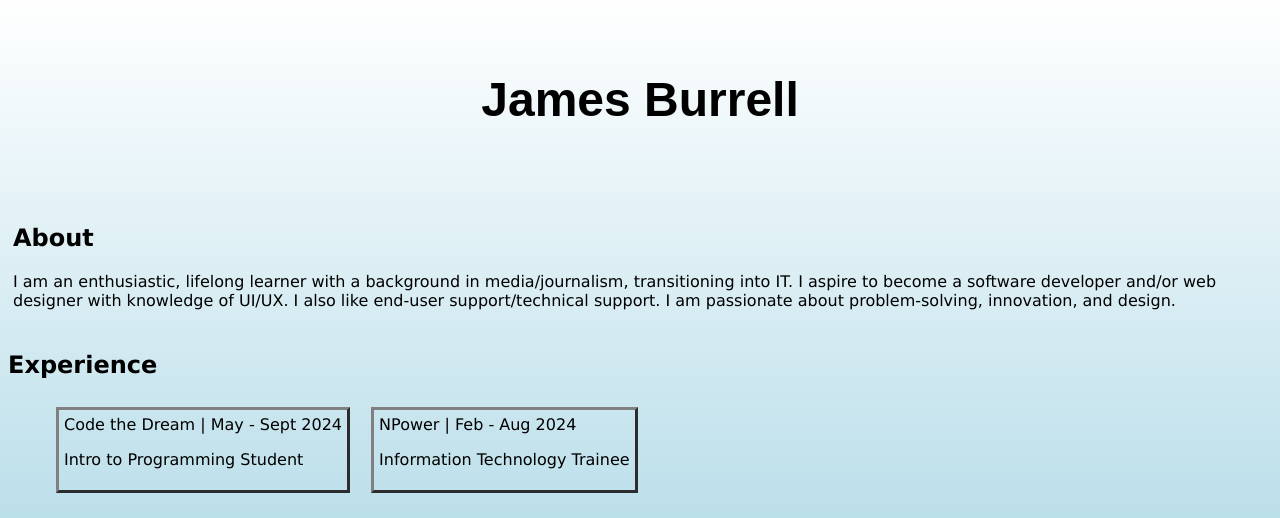
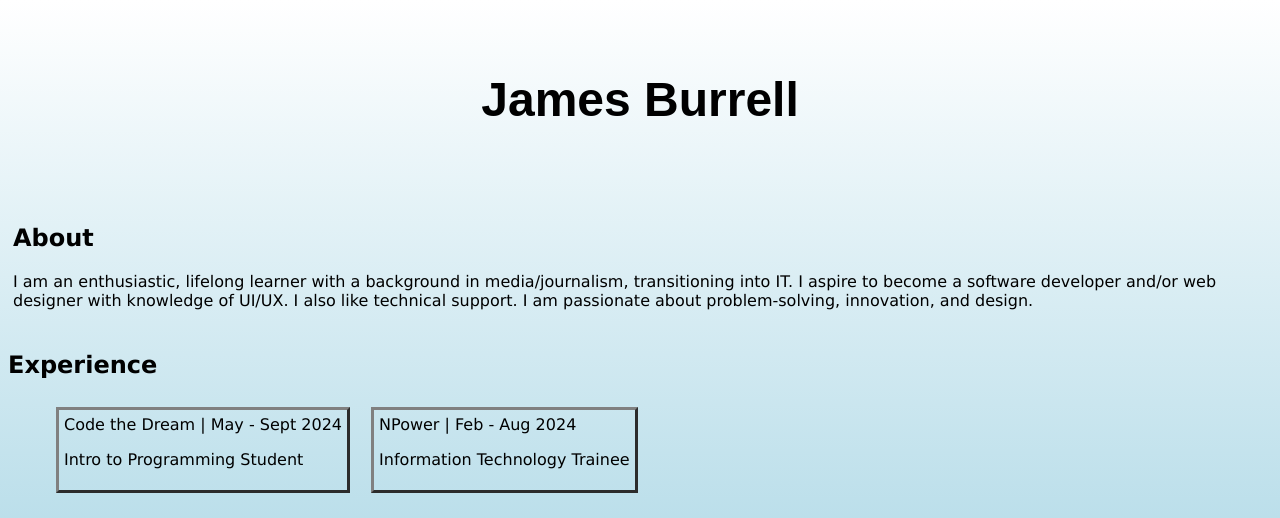
Before and after one commit to jamesbnc/james-burrell-io, a plain HTML site: page index.html in a window 1280 px wide. Shown: the top 518 px of the page. Drawn offline with Linux system fonts and the light colour scheme.

Commit message:
about edit

```diff
--- a/index.html
+++ b/index.html
@@ -11,7 +11,7 @@
     <section id="About">
     <h2>About</h2>
     <p>I am an enthusiastic, lifelong learner with a background in media/journalism, transitioning into IT.
-    I aspire to become a software developer and/or web designer with knowledge of UI/UX. I also like end-user support/technical support.
+    I aspire to become a software developer and/or web designer with knowledge of UI/UX. I also like technical support.
     I am passionate about problem-solving, innovation, and design.</p>
     </section>
     <section id="Experience">
```
